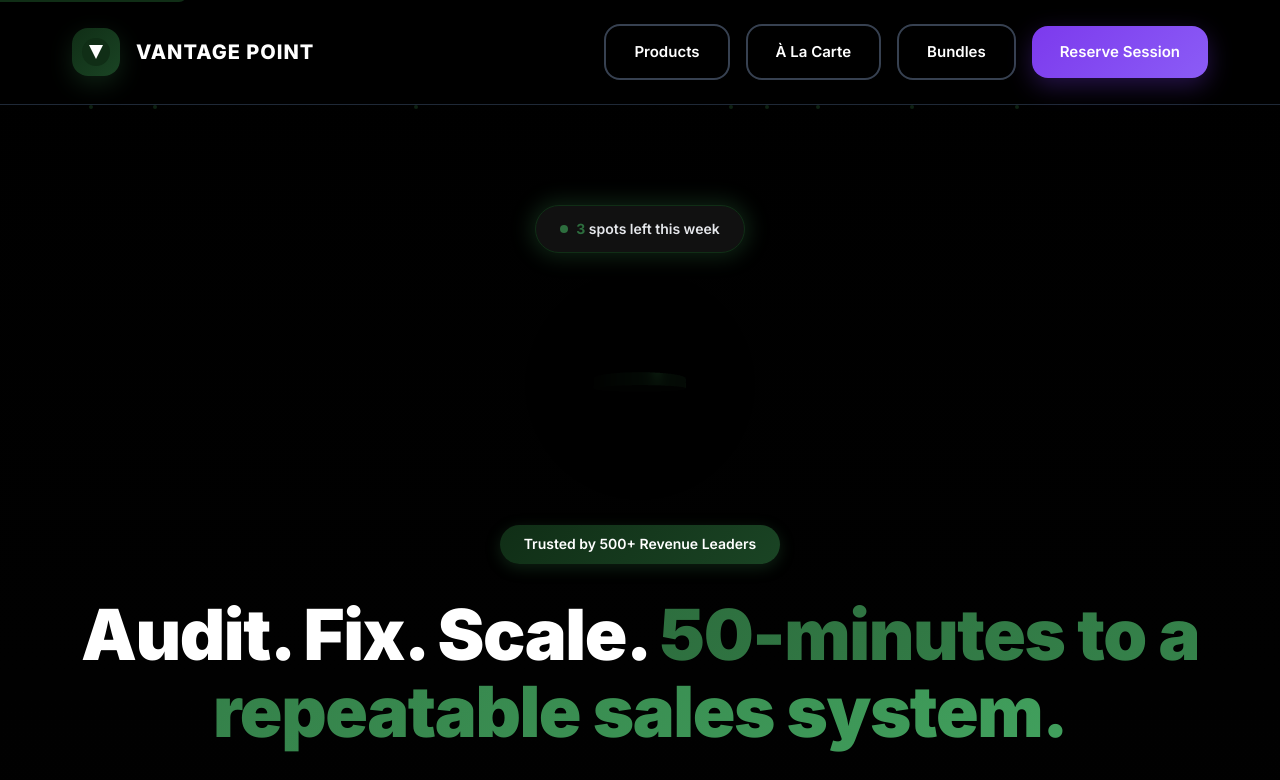
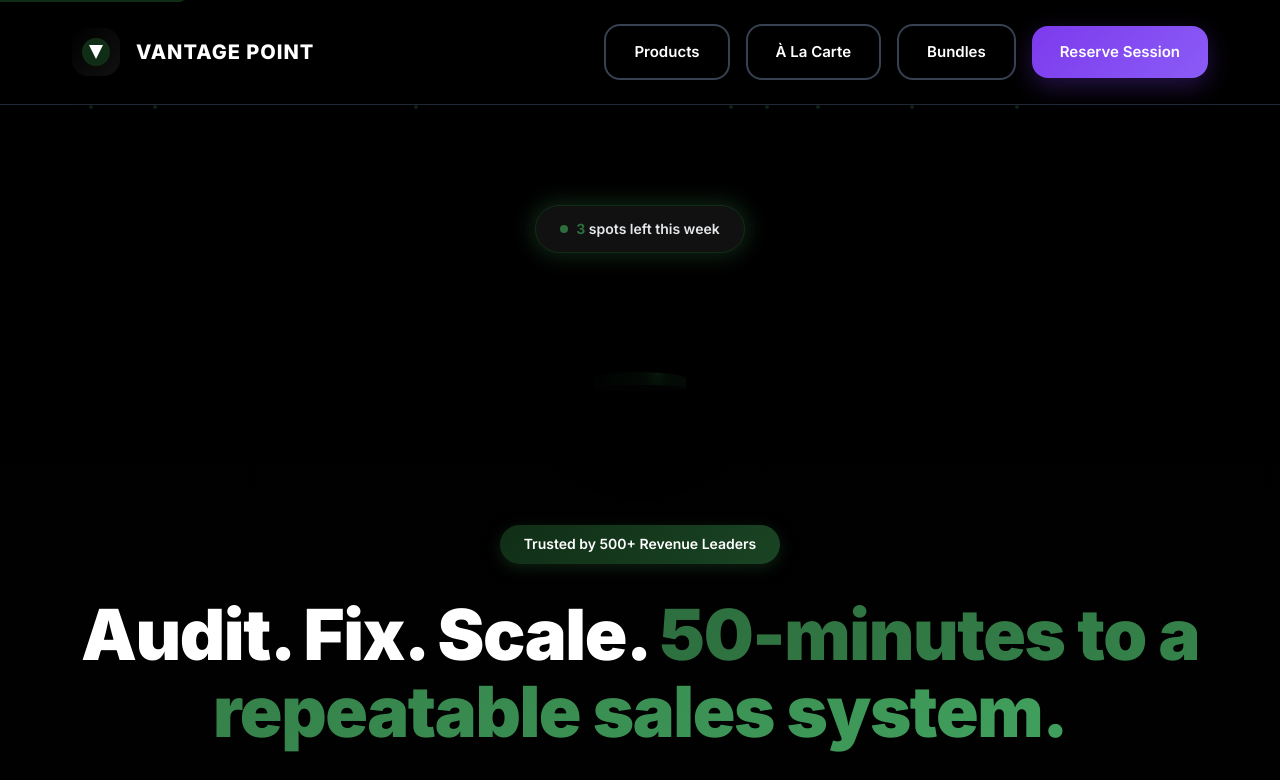
Before and after one commit to LEIRAi25/vantage, a website: page index.html in a window 1280 px wide. Shown: the top 780 px of the page. Drawn offline with nearby package versions, Linux system fonts and the light colour scheme.

Commit message:
Fix header logo background to match dark theme
- Changed header logo from green gradient to black gradient
- Updated shadow to use black instead of green glow
- Now consistent with 3D logo styling

```diff
--- a/styles.css
+++ b/styles.css
@@ -139,11 +139,11 @@ header {
   width: 48px;
   height: 48px;
   border-radius: 16px;
-  background: linear-gradient(135deg, var(--green), var(--green-light));
+  background: linear-gradient(135deg, #000000, #111111);
   display: flex;
   align-items: center;
   justify-content: center;
-  box-shadow: 0 8px 25px var(--glow-green);
+  box-shadow: 0 8px 25px rgba(0, 0, 0, 0.3);
 }
 
 .logo svg {
```
